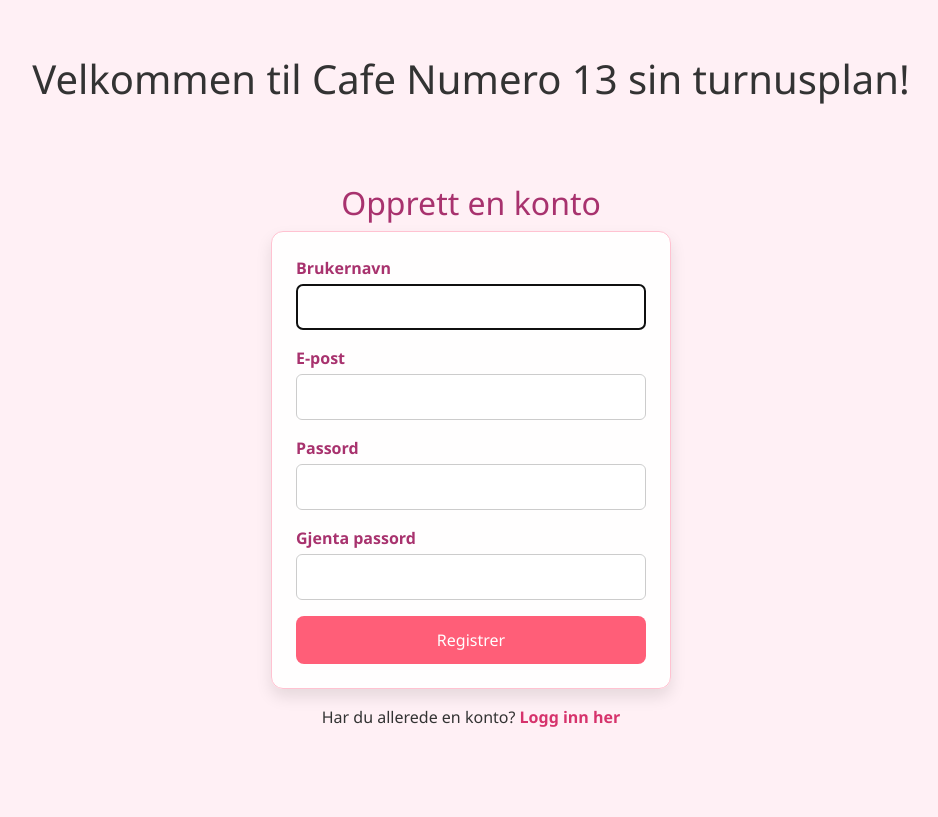
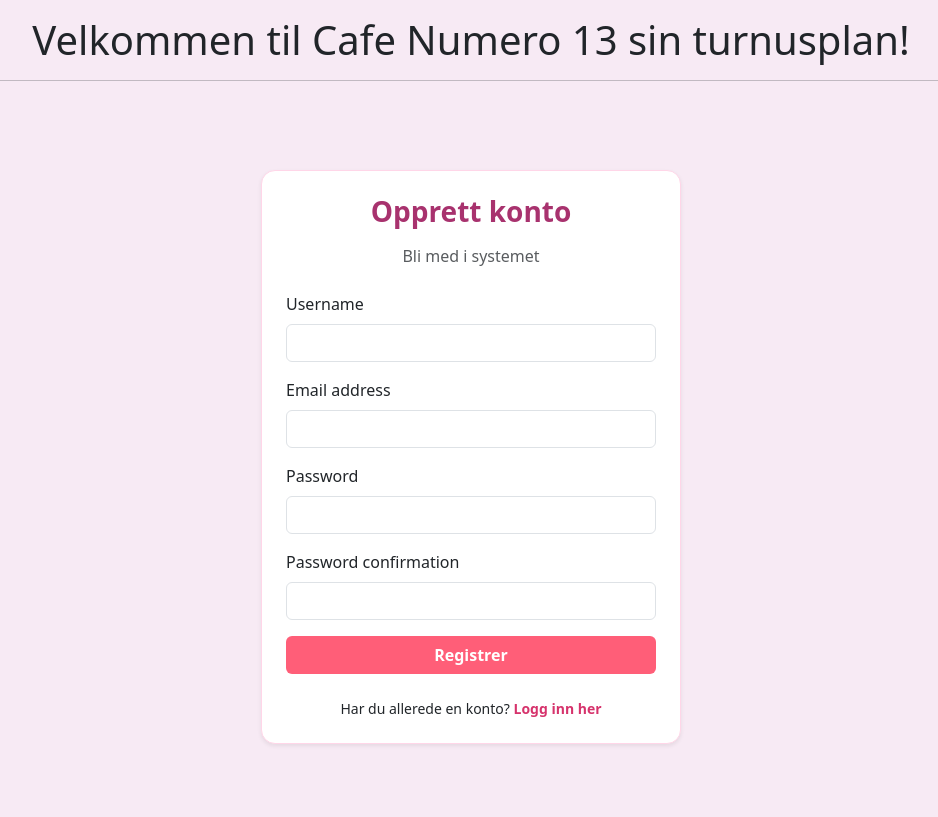
Before and after one commit to larslover/numero, a Django app: template shifts/templates/signup.html in a window 1280 px wide. Shown: the whole page, without its empty margins (169-1107 px from the left). Before the commit the page ends 727 px from the top, so only its background shows below. Run offline with Django 5.2, Linux system fonts and the light colour scheme; the template is opened without the code that fills it: values that come from a table or form of the project are taken from there, others are empty.

Commit message:
changed login sign up

```diff
--- a/shifts/templates/base.html
+++ b/shifts/templates/base.html
@@ -1,6 +1,5 @@
 {% load static %}
 {% load i18n %}
-
 
 <!DOCTYPE html>
 <html lang="no">
@@ -8,16 +7,27 @@
     <meta charset="UTF-8">
     <meta name="viewport" content="width=device-width, initial-scale=1">
     <title>{% block title %}My App{% endblock %}</title>
+
+    <!-- Bootstrap CSS -->
+    <link href="https://cdn.jsdelivr.net/npm/bootstrap@5.3.2/dist/css/bootstrap.min.css" rel="stylesheet">
+
+    <!-- Schedule only CSS -->
     <link rel="stylesheet" href="{% static 'css/schedule.css' %}">
-        <link href="https://cdn.jsdelivr.net/npm/bootstrap@5.3.2/dist/css/bootstrap.min.css" rel="stylesheet">
 
     {% block extra_head %}{% endblock %}
 </head>
 
+<body>
+    <!-- HEADER (shown only on schedule pages) -->
+    {% block header %}
+        <h1 class="text-center mt-3">Velkommen til Cafe Numero 13 sin turnusplan!</h1>
+        <hr>
+    {% endblock %}
 
-<body>
-    <h1>Velkommen til Cafe Numero 13 sin turnusplan!</h1>
-    <hr>
+    <!-- MAIN CONTENT -->
     {% block content %}{% endblock %}
+
+    <!-- Bootstrap JS -->
+    <script src="https://cdn.jsdelivr.net/npm/bootstrap@5.3.2/dist/js/bootstrap.bundle.min.js"></script>
 </body>
 </html>
--- a/shifts/templates/signup.html
+++ b/shifts/templates/signup.html
@@ -3,135 +3,121 @@
 {% block title %}Registrer deg{% endblock %}
 
 {% block extra_head %}
+<!-- Bootstrap CSS -->
+<link href="https://cdn.jsdelivr.net/npm/bootstrap@5.3.2/dist/css/bootstrap.min.css" rel="stylesheet">
+
 <style>
   body {
-      font-family: 'Segoe UI', Tahoma, Geneva, Verdana, sans-serif;
-      background-color: #fff0f5; /* soft lavender like the schedule page */
-      margin: 0;
-      color: #333;
-      height: 100vh;
-    display: flex;
-    align-items: center;
-    justify-content: center;
-    flex-direction: column;
+    background: #f7eaf4; /* soft pink-lavender */
   }
-
-    h2 {
-      text-align: center;
+  .signup-card {
+    border-radius: 14px;
+    border: 1px solid #ffd6e8;
+  }
+  .brand-title {
     color: #a8326e;
-      margin-top: 40px;
-    }
-
-    form {
-  width: 100%;
-  max-width: 400px;
-  background-color: rgba(255, 255, 255, 0.95);
-  padding: 24px;
-  border-radius: 12px;
-  box-shadow: 0 8px 16px rgba(0, 0, 0, 0.1);
-  border: 1px solid #ffc2d1;
-  display: flex;
-  flex-direction: column;
-  gap: 16px;
-    }
-
-    label {
-      font-weight: 600;
-      margin-bottom: 4px;
-      color: #a8326e;
-    }
-
-    input[type="text"],
-    input[type="email"],
-    input[type="password"] {
-      padding: 10px;
-      border: 1px solid #ccc;
-      border-radius: 6px;
-      width: 100%;
-      font-size: 1rem;
-    }
-
-    button {
-      background-color: #ff5e78;
-      color: white;
-      border: none;
-      padding: 12px;
-      border-radius: 8px;
-      font-size: 1rem;
-      cursor: pointer;
-      transition: background-color 0.2s ease-in-out, transform 0.1s ease;
-    }
-
-    button:hover {
-      background-color: #e14c66;
-      transform: scale(1.03);
-    }
-
-    p {
-      text-align: center;
-      margin-top: 16px;
-    }
-
-    a {
-      color: #d6336c;
-      text-decoration: none;
-      font-weight: bold;
-    }
-
-    a:hover {
-      text-decoration: underline;
   }
 </style>
 {% endblock %}
 
 {% block content %}
-  <h2>Opprett en konto</h2>
+<div class="d-flex justify-content-center align-items-center" style="min-height: 90vh;">
+    <div class="card shadow-sm p-4 signup-card" style="width: 100%; max-width: 420px;">
 
-  <form method="post">
-    {% csrf_token %}
+        <!-- Title -->
+        <h3 class="text-center mb-3 fw-bold brand-title">Opprett konto</h3>
+        <p class="text-center text-muted mb-4">Bli med i systemet</p>
 
+        <!-- Display non-field errors -->
         {% if form.non_field_errors %}
-      <div style="color: red; margin-bottom: 10px;">
+            <div class="alert alert-danger py-2 mb-3">
                 {% for error in form.non_field_errors %}
-          <p>{{ error }}</p>
+                    {{ error }}<br>
                 {% endfor %}
             </div>
         {% endif %}
 
-    <div>
-      <label for="{{ form.username.id_for_label }}">Brukernavn</label>
-      {{ form.username }}
+        <form method="post" novalidate>
+            {% csrf_token %}
+
+            <!-- Username -->
+            <div class="mb-3">
+                <label class="form-label">{{ form.username.label }}</label>
+                <input
+                    type="text"
+                    name="{{ form.username.name }}"
+                    value="{{ form.username.value|default:'' }}"
+                    class="form-control"
+                    id="{{ form.username.id_for_label }}"
+                    required
+                >
                 {% for error in form.username.errors %}
-        <p style="color:red;">{{ error }}</p>
+                    <div class="text-danger small">{{ error }}</div>
                 {% endfor %}
             </div>
 
-    <div>
-      <label for="{{ form.email.id_for_label }}">E-post</label>
-      {{ form.email }}
+            <!-- Email -->
+            <div class="mb-3">
+                <label class="form-label">{{ form.email.label }}</label>
+                <input
+                    type="email"
+                    name="{{ form.email.name }}"
+                    value="{{ form.email.value|default:'' }}"
+                    class="form-control"
+                    id="{{ form.email.id_for_label }}"
+                    required
+                >
                 {% for error in form.email.errors %}
-        <p style="color:red;">{{ error }}</p>
+                    <div class="text-danger small">{{ error }}</div>
                 {% endfor %}
             </div>
 
-    <div>
-      <label for="{{ form.password1.id_for_label }}">Passord</label>
-      {{ form.password1 }}
+            <!-- Password 1 -->
+            <div class="mb-3">
+                <label class="form-label">{{ form.password1.label }}</label>
+                <input
+                    type="password"
+                    name="{{ form.password1.name }}"
+                    class="form-control"
+                    id="{{ form.password1.id_for_label }}"
+                    required
+                >
                 {% for error in form.password1.errors %}
-        <p style="color:red;">{{ error }}</p>
+                    <div class="text-danger small">{{ error }}</div>
                 {% endfor %}
             </div>
 
-    <div>
-      <label for="{{ form.password2.id_for_label }}">Gjenta passord</label>
-      {{ form.password2 }}
+            <!-- Password 2 -->
+            <div class="mb-3">
+                <label class="form-label">{{ form.password2.label }}</label>
+                <input
+                    type="password"
+                    name="{{ form.password2.name }}"
+                    class="form-control"
+                    id="{{ form.password2.id_for_label }}"
+                    required
+                >
                 {% for error in form.password2.errors %}
-        <p style="color:red;">{{ error }}</p>
+                    <div class="text-danger small">{{ error }}</div>
                 {% endfor %}
             </div>
 
-    <button type="submit">Registrer</button>
+            <button type="submit" class="btn w-100 text-white fw-semibold"
+              style="background-color:#ff5e78;">
+              Registrer
+            </button>
         </form>
 
-  <p>Har du allerede en konto? <a href="{% url 'login' %}">Logg inn her</a></p>
+        <!-- Footer -->
+        <div class="mt-4 text-center small">
+            Har du allerede en konto?
+            <a href="{% url 'login' %}" class="fw-bold text-decoration-none" style="color: #d6336c;">
+                Logg inn her
+            </a>
+        </div>
+
+    </div>
+</div>
+
+<script src="https://cdn.jsdelivr.net/npm/bootstrap@5.3.2/dist/js/bootstrap.bundle.min.js"></script>
 {% endblock %}
```
Also changed, not shown: shifts/templates/registration/login.html (+60 -84 lines). Lines whose indentation alone changed are shown as unchanged.
